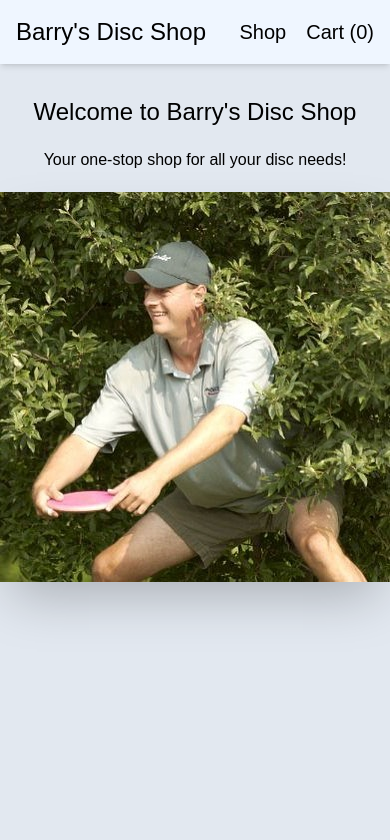
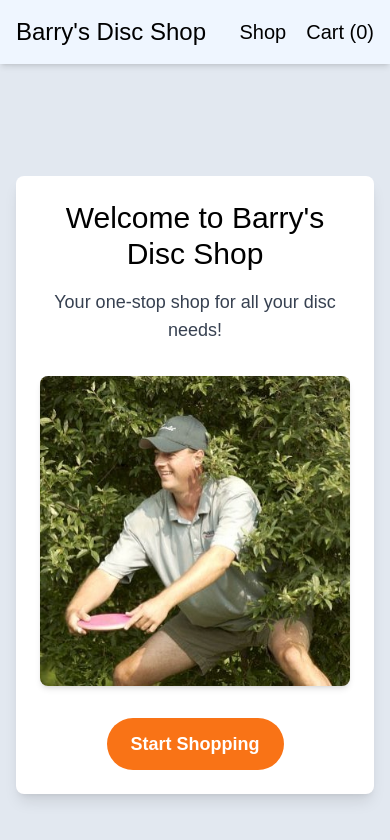
Before and after one commit to johnobriendev/discShop, a React (Vite) app: page / in a window 390 px wide. Shown: the top 840 px of the page. Built offline with nearby package versions, Linux system fonts and the light colour scheme; no server answers.

Commit message:
adjust homepage styling for mobile

```diff
--- a/src/components/HomePage.jsx
+++ b/src/components/HomePage.jsx
@@ -1,4 +1,5 @@
 import React, { useEffect, useState } from 'react';
+import { Link } from 'react-router-dom';
 
 const HomePage = () => {
   const [isLoaded, setIsLoaded] = useState(false);
@@ -8,23 +9,62 @@ const HomePage = () => {
   }, []);
 
   return (
-    <div className='flex flex-col items-center gap-5 min-h-screen'>
-      <h1 className={`text-2xl transition-all duration-1000 transform ${isLoaded ? 'translate-x-0 opacity-100' : 'translate-x-full opacity-0'}`}>
+    <div className="min-h-screen pt-20 px-4">
+      <div className="max-w-3xl mx-auto">
+        <div className="bg-white rounded-lg shadow-lg p-6 md:p-8 overflow-hidden">
+          <div className="relative">
+            <h1 className={`text-center text-3xl md:text-4xl mb-4 transition-all duration-1000 ${isLoaded ? 'translate-x-0 opacity-100' : 'translate-x-full opacity-0'}`}>
               Welcome to Barry's Disc Shop
             </h1>
-      <p className={`transition-all duration-1000 delay-200 transform ${isLoaded ? 'translate-x-0 opacity-100' : 'translate-x-full opacity-0'}`}>
+            <p className={`text-center text-lg md:text-xl text-gray-700 mb-8 transition-all duration-1000 delay-200 ${isLoaded ? 'translate-x-0 opacity-100' : 'translate-x-full opacity-0'}`}>
               Your one-stop shop for all your disc needs!
             </p>
+          </div>
+          <div className="flex justify-center mb-8">
             <img
               src="barry.jpg"
-        alt=""
-        className={`shadow-2xl transition-all duration-1000 transform ${isLoaded ? 'translate-x-0 opacity-100' : '-translate-x-full opacity-0'}`}
+              alt="Barry's Disc Shop"
+              className={`rounded-lg shadow-md max-w-full h-auto transition-all duration-1000 ${isLoaded ? 'translate-x-0 opacity-100' : '-translate-x-full opacity-0'}`}
             />
+          </div>
+          <div className={`text-center transition-all duration-1000 delay-400 ${isLoaded ? 'translate-y-0 opacity-100' : 'translate-y-10 opacity-0'}`}>
+            <Link to="/discs" className="inline-block bg-orange-500 text-white px-6 py-3 rounded-full text-lg font-semibold hover:bg-orange-600 transition-colors">
+              Start Shopping
+            </Link>
+          </div>
+        </div>
+      </div>
     </div>
   );
 };
 
+// const HomePage = () => {
+//   const [isLoaded, setIsLoaded] = useState(false);
+
+//   useEffect(() => {
+//     setIsLoaded(true);
+//   }, []);
+
+//   return (
+//     <div className='flex flex-col items-center gap-5 min-h-screen'>
+//       <h1 className={`text-2xl transition-all duration-1000 transform ${isLoaded ? 'translate-x-0 opacity-100' : 'translate-x-full opacity-0'}`}>
+//         Welcome to Barry's Disc Shop
+//       </h1>
+//       <p className={`transition-all duration-1000 delay-200 transform ${isLoaded ? 'translate-x-0 opacity-100' : 'translate-x-full opacity-0'}`}>
+//         Your one-stop shop for all your disc needs!
+//       </p>
+//       <img
+//         src="barry.jpg"
+//         alt=""
+//         className={`shadow-2xl transition-all duration-1000 transform ${isLoaded ? 'translate-x-0 opacity-100' : '-translate-x-full opacity-0'}`}
+//       />
+//     </div>
+//   );
+// };
+
 export default HomePage;
+
+
 
 
 // import React from 'react';
```
Lines whose indentation alone changed are shown as unchanged.
